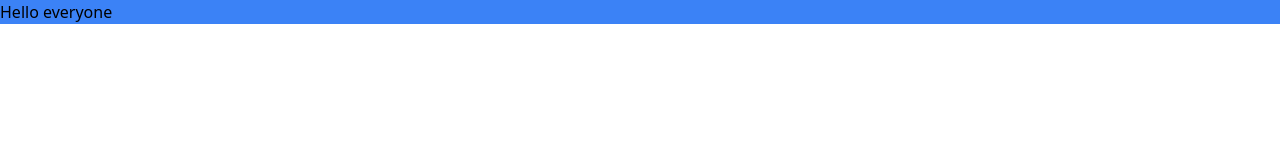
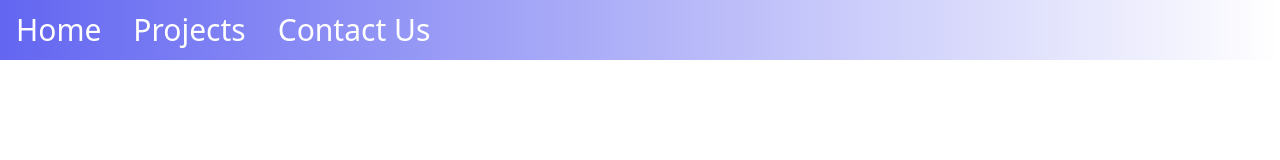
Before and after one commit to prabhat-mishra29/TAILWIND, a website built with Vite: page index.html in a window 1280 px wide. Built offline with nearby package versions, Linux system fonts and the light colour scheme.

Commit message:
04.11.2023

```diff
--- a/index.html
+++ b/index.html
@@ -7,6 +7,10 @@
     <link rel="stylesheet" href="main.css">
 </head>
 <body>
-    <h1 class="bg-blue-500">Hello everyone</h1>
+    <ul class="flex bg-gradient-to-r from-indigo-500 py-3">
+        <li class="text-white text-3xl mx-4">Home</li>
+        <li class="text-white text-3xl mx-4">Projects</li>
+        <li class="text-white text-3xl mx-4">Contact Us</li>
+    </ul>
 </body>
 </html>
--- a/notes.txt
+++ b/notes.txt
@@ -0,0 +1,2 @@
+>1 rem =16px
+>mx-1 = margin left = 4px/0.25rem and margin right = 4px/0.25rem
```
Also changed, not shown: package.json (+4 -4 lines).
